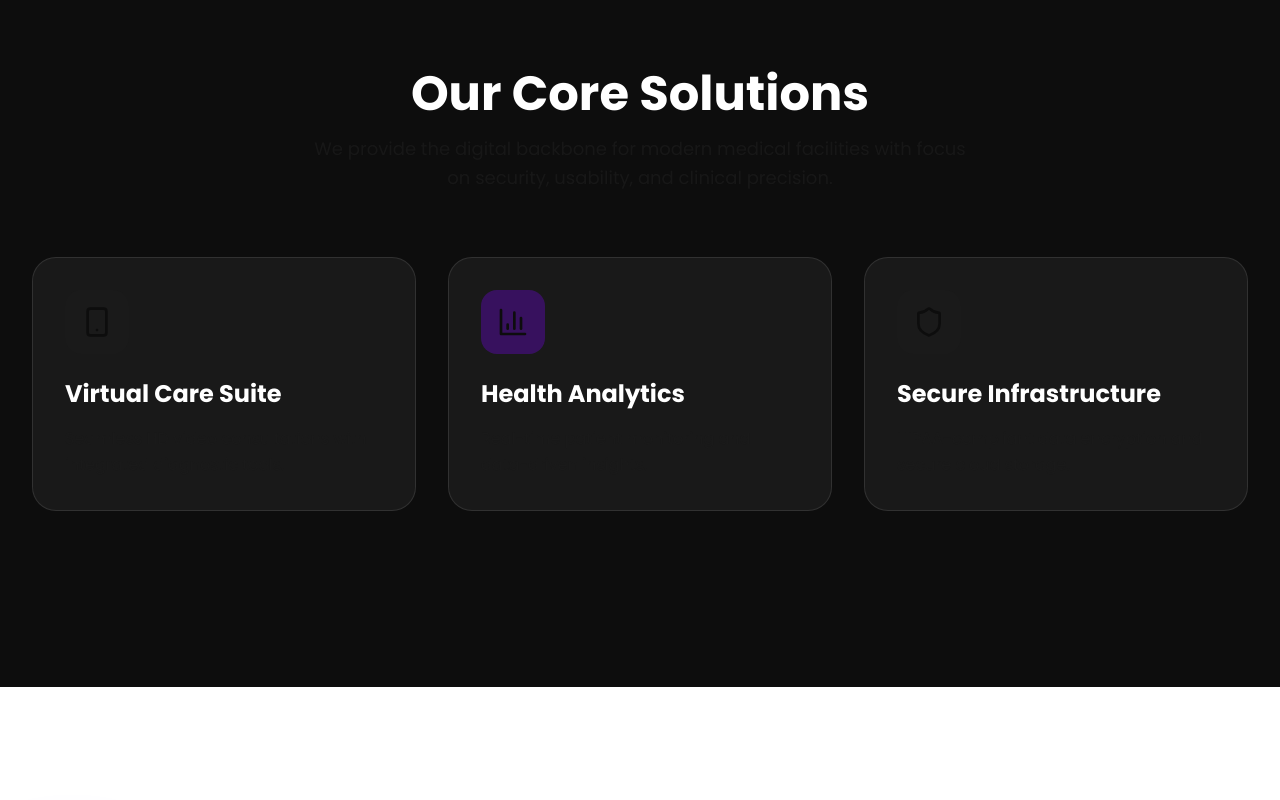
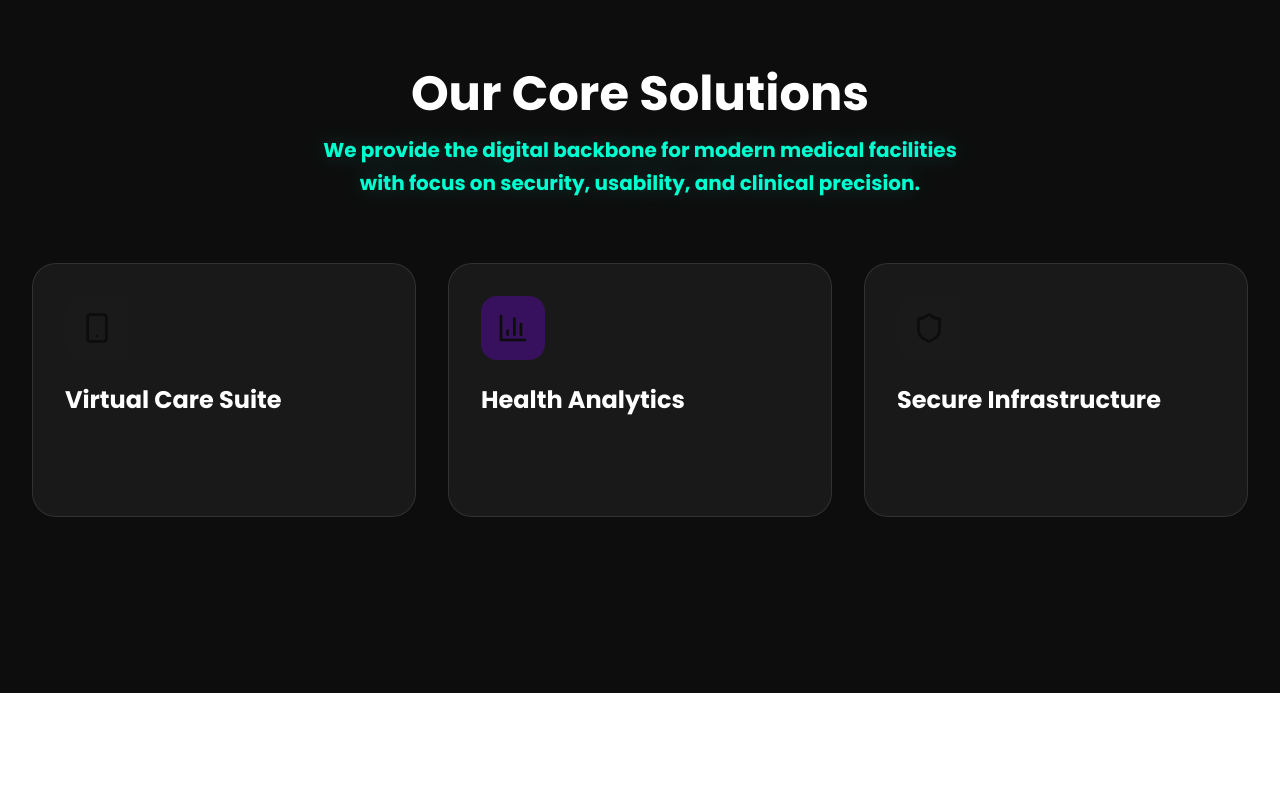
Before and after one commit to KHALIFAH334/azm-nexus-, a Next.js app: page / in a window 1280 px wide. Shown: the part 1240-2040 px from the top of the page. Built offline with nearby package versions, Linux system fonts and the light colour scheme.

Commit message:
Fix dark mode visibility by using glowing brand-teal for key text

```diff
--- a/src/app/page.tsx
+++ b/src/app/page.tsx
@@ -243,7 +243,7 @@ export default function LandingPage() {
         <div className="section-container">
           <div className="text-center mb-16">
             <h2 className="text-4xl lg:text-5xl font-bold mb-4">Our Core Solutions</h2>
-            <p className="text-brand-soft/80 max-w-2xl mx-auto text-lg leading-relaxed">
+            <p className="text-brand-teal dark:text-brand-teal font-black max-w-2xl mx-auto text-xl leading-relaxed drop-shadow-[0_0_10px_rgba(0,255,209,0.2)]">
               We provide the digital backbone for modern medical facilities with focus on security, usability, and clinical precision.
             </p>
           </div>
@@ -374,7 +374,7 @@ export default function LandingPage() {
         <div className="max-w-7xl mx-auto px-5 sm:px-10 lg:px-12 py-20 grid lg:grid-cols-2 gap-16 lg:gap-20">
           <div className="text-white">
             <h2 className="text-5xl font-bold mb-8 leading-tight">Get in Touch <br />with Our Team</h2>
-            <p className="text-xl text-brand-soft/60 mb-12">
+            <p className="text-2xl text-brand-teal font-black mb-12 drop-shadow-[0_0_12px_rgba(0,255,209,0.3)]">
               Ready to modernize your healthcare delivery? Let's discuss a solution that fits your requirements.
             </p>
 
```
